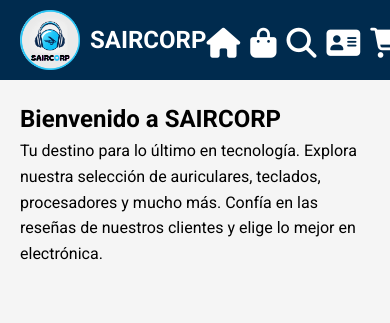
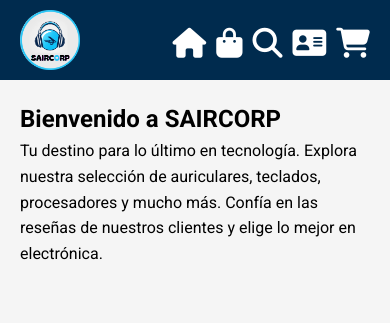
Before and after one commit to SairBarreto/Proyecto_Final_Curso_Front-End_Talento-Tech, a plain HTML site: page index.html in a window 390 px wide. Shown: the top 323 px of the page. Drawn offline with Linux system fonts and the light colour scheme.

Commit message:
CSS actualizado

```diff
--- a/CSS/styles.css
+++ b/CSS/styles.css
@@ -300,7 +300,7 @@ footer a:hover {
     }
 
     header h1 {
-        font-size: 1.5rem;
+        display: none;
     }
 
     nav ul {
```
